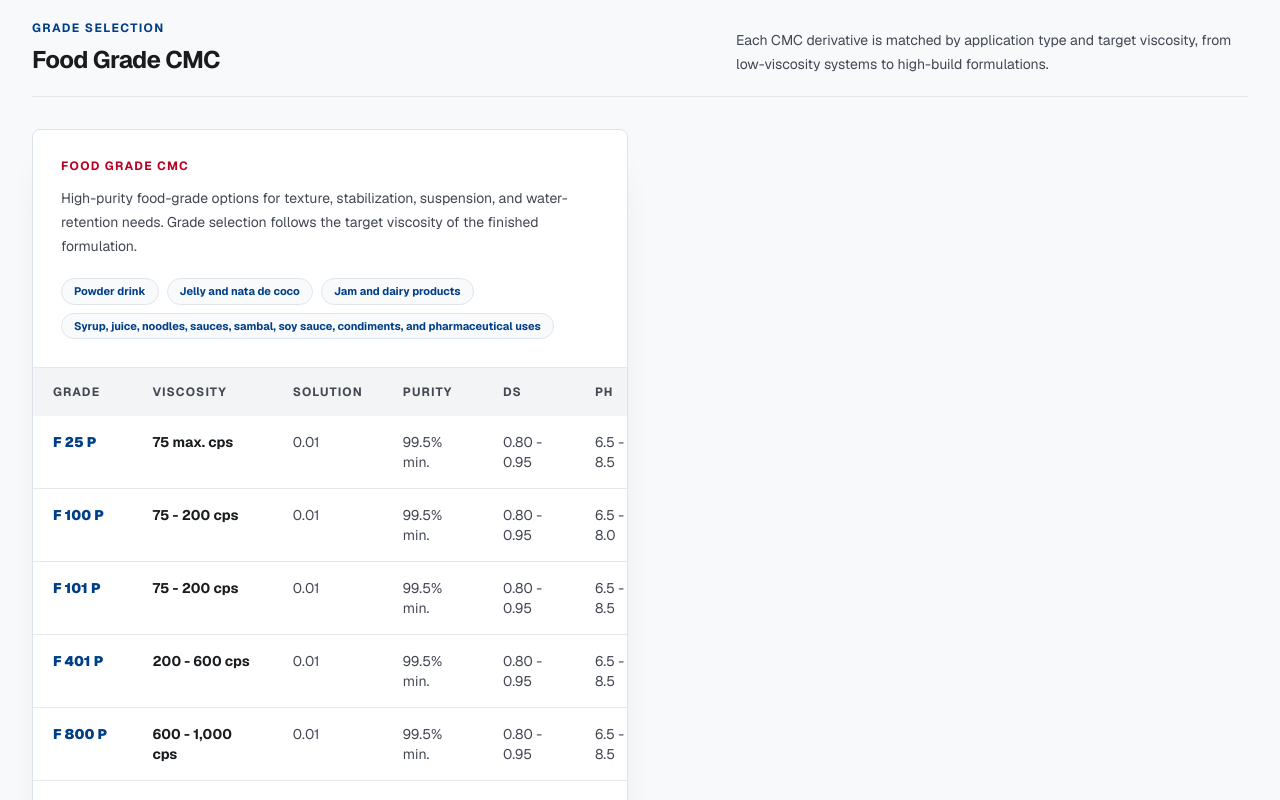
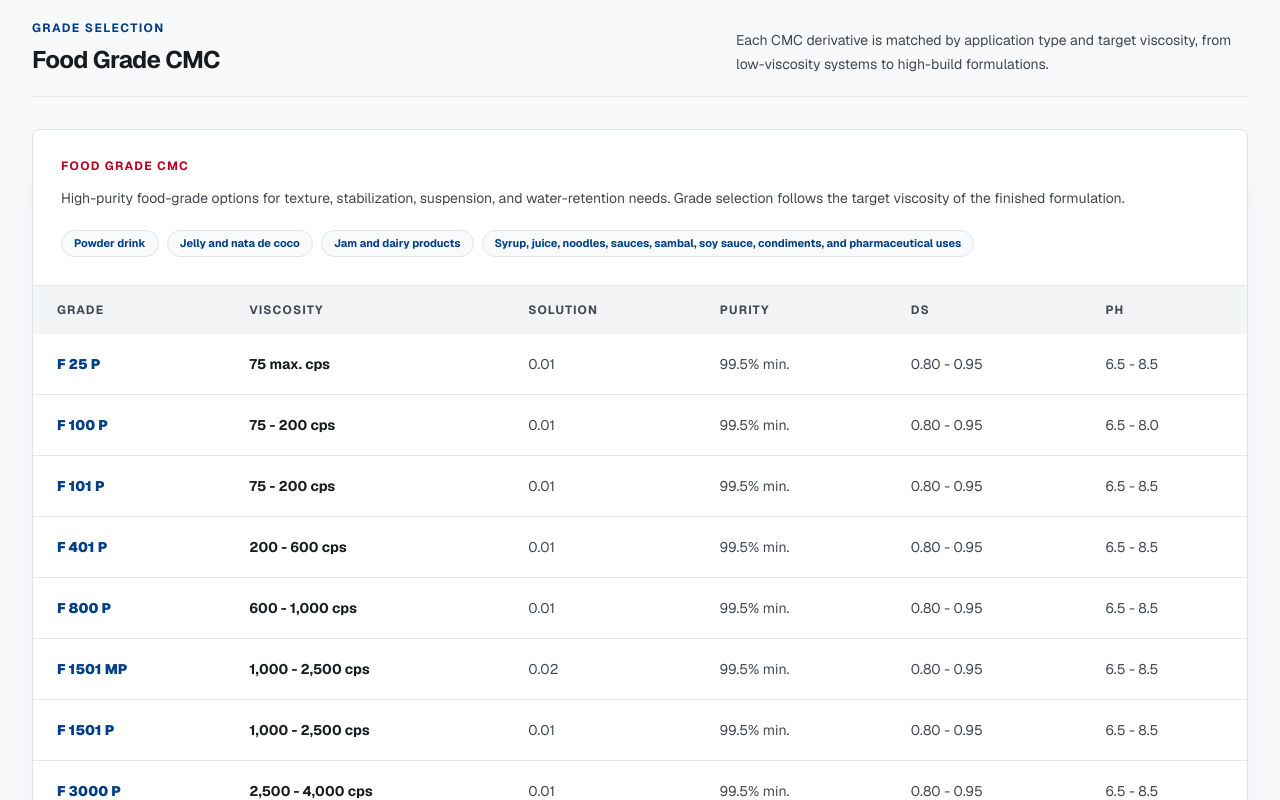
Before and after one commit to persadaramiiza/agt-website, a Next.js app: page /products/cmc-food-grade in a window 1280 px wide. Shown: the part 1160-1960 px from the top of the page. Built offline with nearby package versions, Linux system fonts and the light colour scheme.

Commit message:
Adjust product detail layout for single grade groups and enhance table styling

```diff
--- a/src/app/products/[slug]/page.tsx
+++ b/src/app/products/[slug]/page.tsx
@@ -299,6 +299,7 @@ export default async function ProductDetailPage({
 
   if (!product) notFound();
   const productTitleClass = getProductTitleClass(product.name);
+  const hasSingleGradeGroup = product.gradeGroups?.length === 1;
 
   return (
     <main className="bg-background">
@@ -396,7 +397,13 @@ export default async function ProductDetailPage({
             </p>
           </div>
 
-          <div className="mt-8 grid gap-6 lg:grid-cols-2">
+          <div
+            className={
+              hasSingleGradeGroup
+                ? "mt-8 grid gap-6"
+                : "mt-8 grid gap-6 lg:grid-cols-2"
+            }
+          >
             {product.gradeGroups.map((group) => (
               <article
                 key={group.name}
@@ -422,36 +429,36 @@ export default async function ProductDetailPage({
                 </div>
 
                 <div className="overflow-x-auto">
-                  <table className="w-full min-w-[620px] border-collapse text-left text-sm">
+                  <table className="w-full min-w-[820px] border-collapse text-left text-sm">
                     <thead className="bg-[#f2f4f6] text-xs uppercase tracking-[1.1px] text-muted">
                       <tr>
-                        <th className="px-5 py-4 font-bold">Grade</th>
-                        <th className="px-5 py-4 font-bold">Viscosity</th>
-                        <th className="px-5 py-4 font-bold">Solution</th>
-                        <th className="px-5 py-4 font-bold">Purity</th>
-                        <th className="px-5 py-4 font-bold">DS</th>
-                        <th className="px-5 py-4 font-bold">pH</th>
+                        <th className="px-6 py-4 font-bold">Grade</th>
+                        <th className="px-6 py-4 font-bold">Viscosity</th>
+                        <th className="px-6 py-4 font-bold">Solution</th>
+                        <th className="px-6 py-4 font-bold">Purity</th>
+                        <th className="px-6 py-4 font-bold">DS</th>
+                        <th className="px-6 py-4 font-bold">pH</th>
                       </tr>
                     </thead>
                     <tbody className="divide-y divide-[#e6e8ea]">
                       {group.grades.map((grade) => (
                         <tr key={grade.name} className="align-top">
-                          <td className="px-5 py-4 font-black text-primary">
+                          <td className="px-6 py-5 font-black text-primary">
                             {grade.name}
                           </td>
-                          <td className="px-5 py-4 font-bold text-foreground">
+                          <td className="px-6 py-5 font-bold text-foreground">
                             {grade.viscosity}
                           </td>
-                          <td className="px-5 py-4 text-muted">
+                          <td className="px-6 py-5 text-muted">
                             {grade.solution ?? "-"}
                           </td>
-                          <td className="px-5 py-4 text-muted">
+                          <td className="px-6 py-5 text-muted">
                             {grade.purity ?? "-"}
                           </td>
-                          <td className="px-5 py-4 text-muted">
+                          <td className="px-6 py-5 text-muted">
                             {grade.degreeOfSubstitution ?? "-"}
                           </td>
-                          <td className="px-5 py-4 text-muted">
+                          <td className="px-6 py-5 text-muted">
                             {grade.ph ?? "-"}
                           </td>
                         </tr>
```
